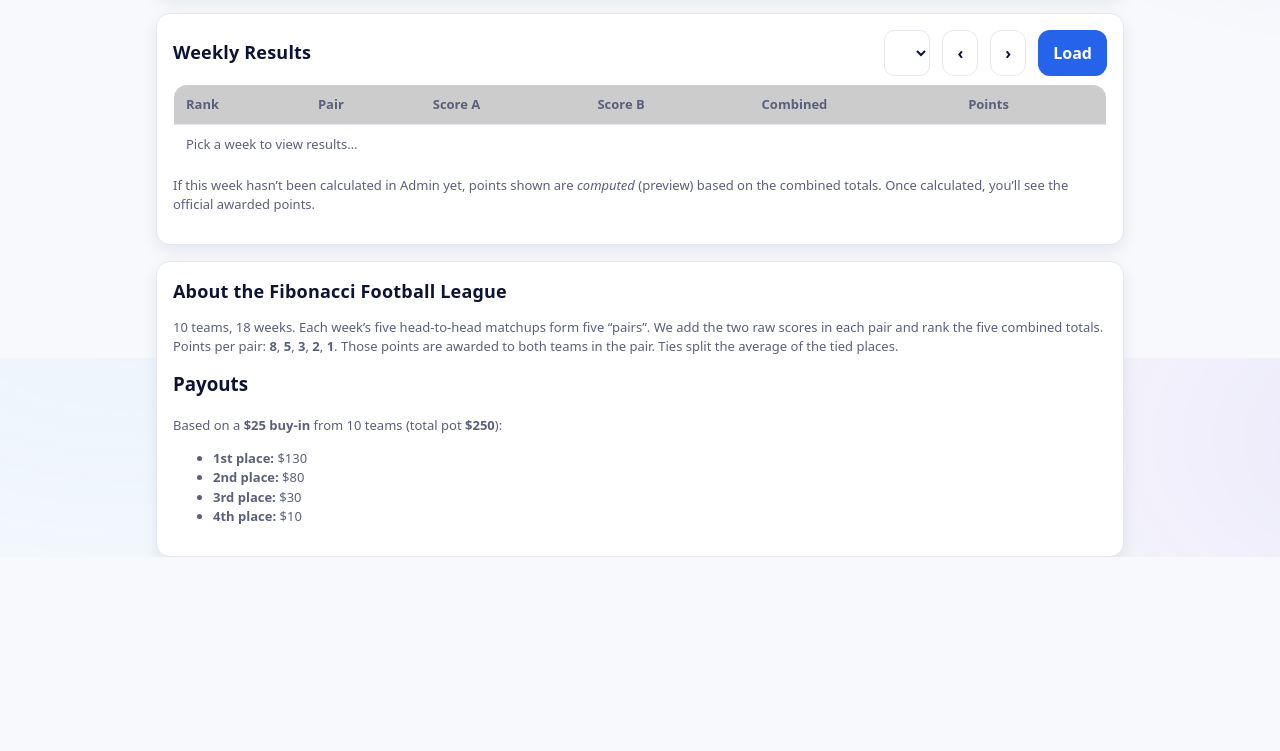
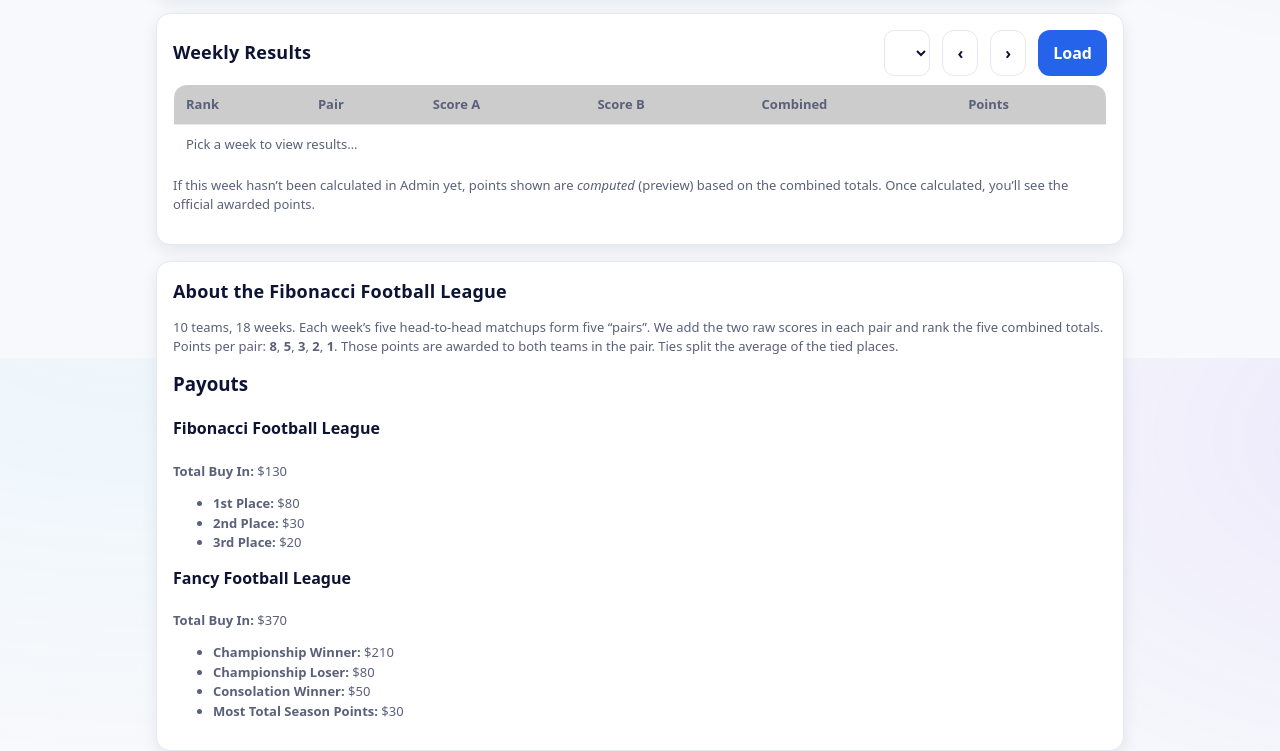
Before and after one commit to crowphotos/fibonaccifootballleague, a website: page public/index.html in a window 1280 px wide. Shown: the part 442-1193 px from the top of the page. Before the commit the page ends 999 px from the top, so only its background shows below. Drawn offline with Linux system fonts and the light colour scheme; no server answers.

Commit message:
Update league payouts and add admin navigation

```diff
--- a/public/index.html
+++ b/public/index.html
@@ -152,15 +152,25 @@
         </p>
 
         <h3 style="margin-top: 12px">Payouts</h3>
+        <h4 style="margin-top: 12px">Fibonacci Football League</h4>
         <p class="muted" style="margin-top: 4px">
-          Based on a <strong>$25 buy-in</strong> from 10 teams (total pot
-          <strong>$250</strong>):
+          <strong>Total Buy In:</strong> $130
         </p>
         <ul class="muted" style="margin-top: 4px">
-          <li><strong>1st place:</strong> $130</li>
-          <li><strong>2nd place:</strong> $80</li>
-          <li><strong>3rd place:</strong> $30</li>
-          <li><strong>4th place:</strong> $10</li>
+          <li><strong>1st Place:</strong> $80</li>
+          <li><strong>2nd Place:</strong> $30</li>
+          <li><strong>3rd Place:</strong> $20</li>
+        </ul>
+
+        <h4 style="margin-top: 12px">Fancy Football League</h4>
+        <p class="muted" style="margin-top: 4px">
+          <strong>Total Buy In:</strong> $370
+        </p>
+        <ul class="muted" style="margin-top: 4px">
+          <li><strong>Championship Winner:</strong> $210</li>
+          <li><strong>Championship Loser:</strong> $80</li>
+          <li><strong>Consolation Winner:</strong> $50</li>
+          <li><strong>Most Total Season Points:</strong> $30</li>
         </ul>
       </div>
     </main>
```
Also changed, not shown: public/admin/index.html (+2 -0 lines).
